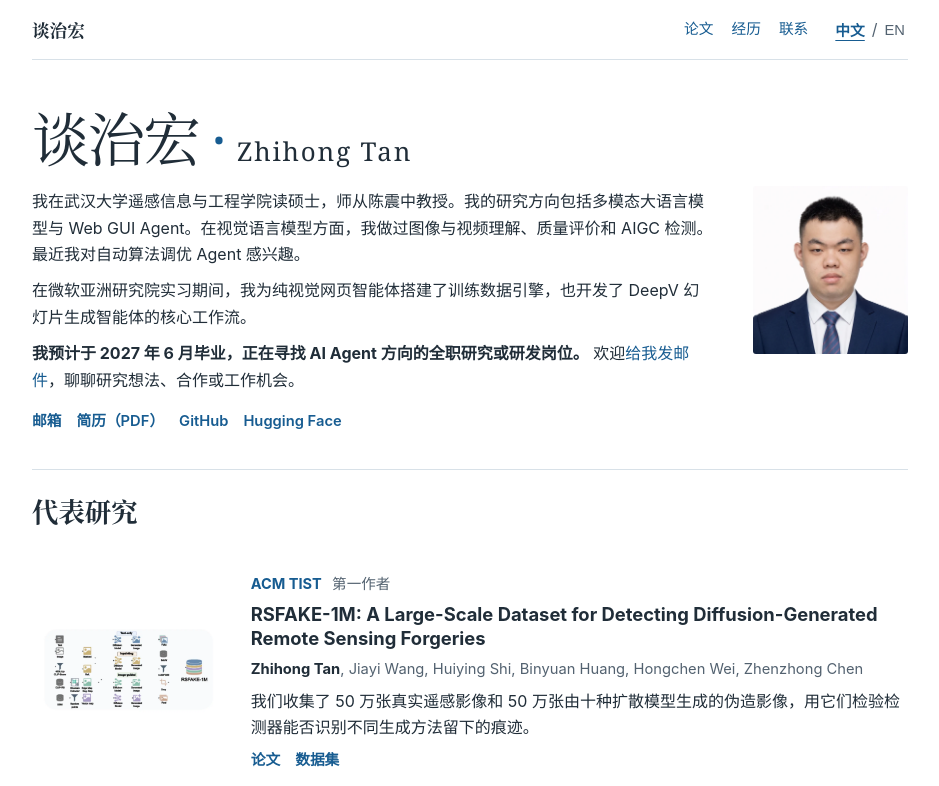
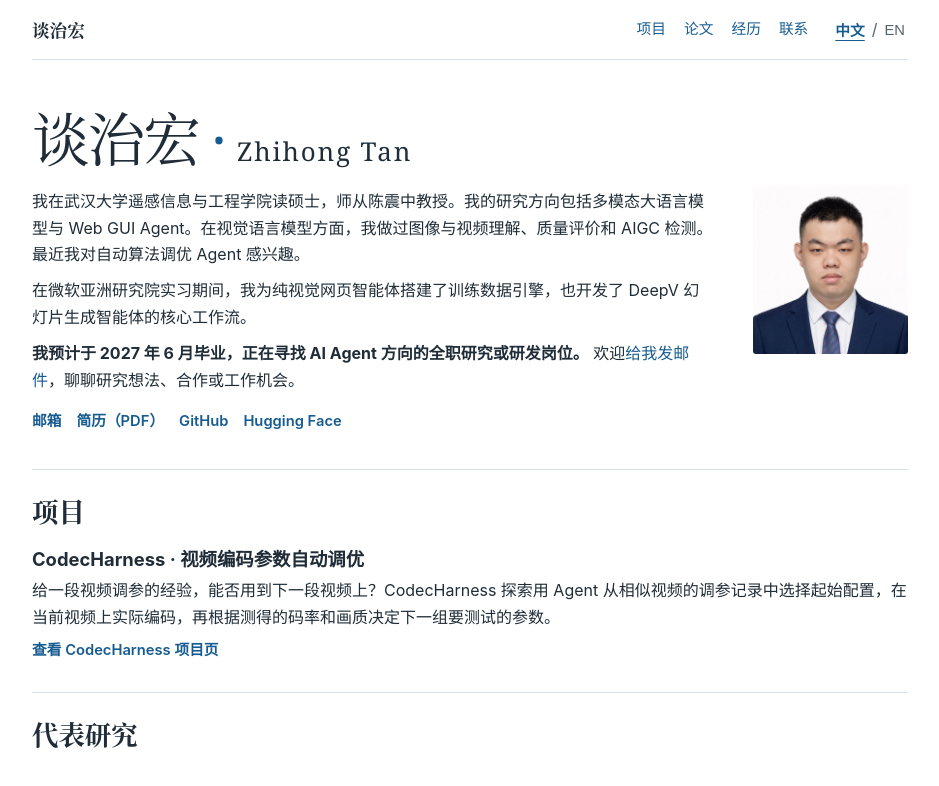
Before and after one commit to TZHSW/tzhsw.github.io, a plain HTML site: page index.html in a window 1280 px wide. Shown: the top 786 px of the page, without its empty margins (170-1109 px from the left). Drawn offline with Linux system fonts and the light colour scheme.

Commit message:
Feature CodecHarness in bilingual projects section

```diff
--- a/index.html
+++ b/index.html
@@ -12,6 +12,7 @@
 <header>
   <a class="brand" href="#about" data-en="Zhihong Tan">谈治宏</a>
   <nav aria-label="Navigation">
+    <a href="#projects" data-en="Projects">项目</a>
     <a href="#research" data-en="Papers">论文</a>
     <a href="#agents" data-en="Experience">经历</a>
     <a href="#contact" data-en="Contact">联系</a>
@@ -38,6 +39,13 @@
       </div>
     </div>
     <img class="portrait" src="assets/zhihong.webp" width="640" height="693" alt="谈治宏 / Zhihong Tan">
+  </section>
+
+  <section id="projects">
+    <h2 data-en="Projects">项目</h2>
+    <h3 data-en="CodecHarness · Video encoder autotuning">CodecHarness · 视频编码参数自动调优</h3>
+    <p data-en="Can tuning one video help choose encoder settings for the next? CodecHarness explores an agent that retrieves settings from similar videos, tests them on the current clip, and uses the measured bitrate and quality to decide what to try next.">给一段视频调参的经验，能否用到下一段视频上？CodecHarness 探索用 Agent 从相似视频的调参记录中选择起始配置，在当前视频上实际编码，再根据测得的码率和画质决定下一组要测试的参数。</p>
+    <div class="links"><a href="https://tzhsw.github.io/codec-harness/" data-en="CodecHarness project page">查看 CodecHarness 项目页</a></div>
   </section>
 
   <section id="research">
```
